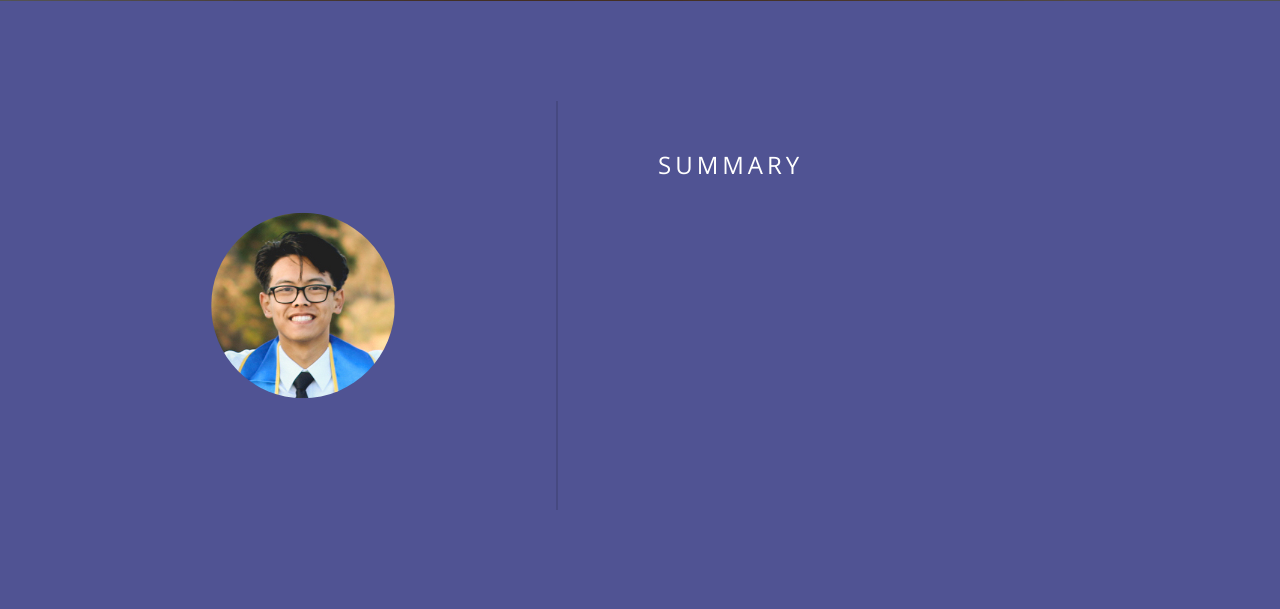
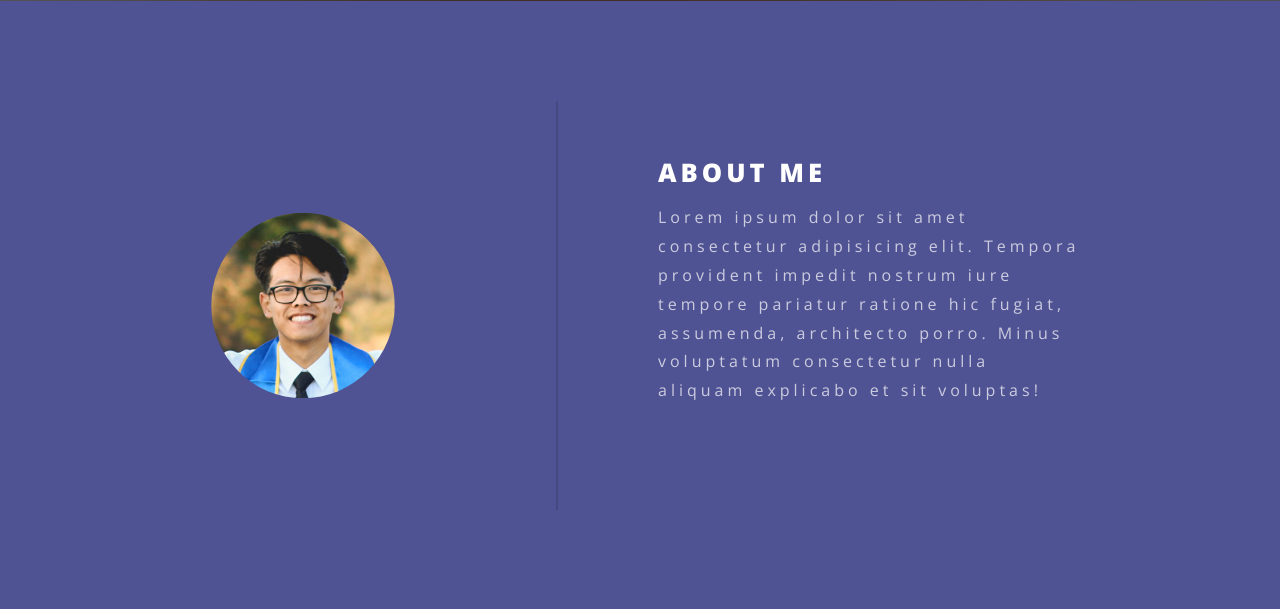
Before and after one commit to rkuang/rkuang.github.io, a Flask app: page / in a window 1280 px wide. Shown: the part 800-1409 px from the top of the page. Run offline with Flask 2, Linux system fonts and the light colour scheme; some libraries are stand-ins or nearby versions.

Commit message:
added template text in about me section

```diff
--- a/app/templates/index.html
+++ b/app/templates/index.html
@@ -51,7 +51,9 @@
         <img src="{{ url_for('static', filename='avatar.jpg') }}"/>
       </div>
       <div class="summary">
-        <h4>summary</h4>
+        <h1>About me</h1>
+        <p>Lorem ipsum dolor sit amet consectetur adipisicing elit. Tempora provident impedit nostrum iure tempore pariatur ratione hic fugiat, assumenda, architecto porro. Minus voluptatum consectetur nulla aliquam explicabo et sit voluptas!</p>
+        <!-- <p>Nice to meet you! My name is Ricky Kuang, and I am aspiring software engineer.</p> -->
       </div>
     </div>
 
```
